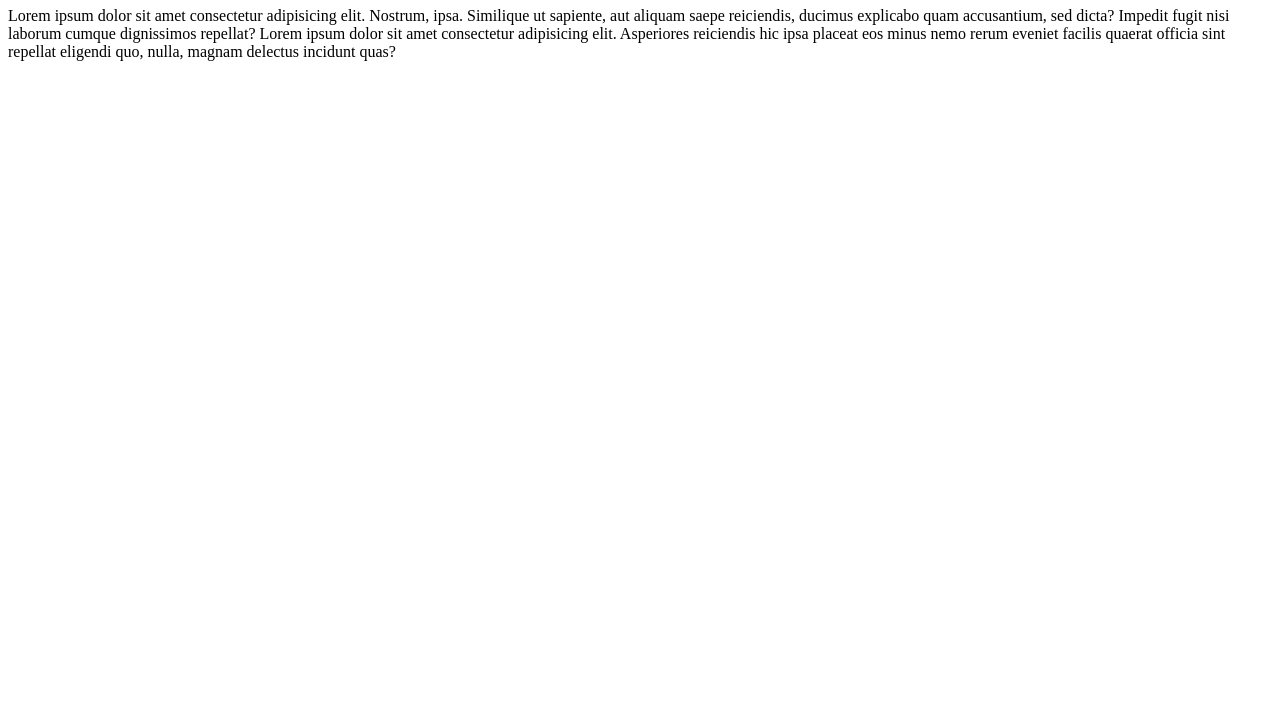
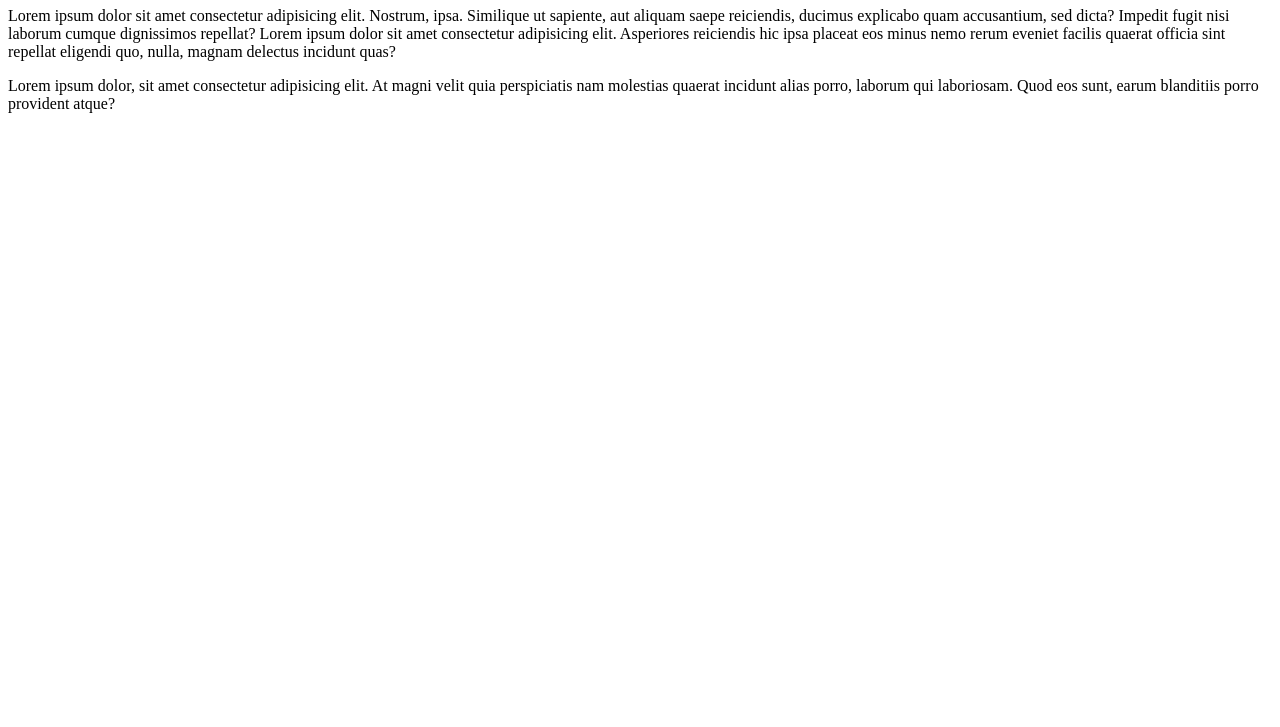
Before and after one commit to DevLukinhasz/Estudando-Git, a plain HTML site: page Site-Exemplo/index.html in a window 1280 px wide. Shown: the part 73-800 px from the top of the page. Drawn offline with Linux system fonts and the light colour scheme.

Commit message:
Adicionei um paragrafo

```diff
--- a/Site-Exemplo/index.html
+++ b/Site-Exemplo/index.html
@@ -9,6 +9,7 @@
     <h1>Primeiro Site no git</h1>
 
     <p>Lorem ipsum dolor sit amet consectetur adipisicing elit. Nostrum, ipsa. Similique ut sapiente, aut aliquam saepe reiciendis, ducimus explicabo quam accusantium, sed dicta? Impedit fugit nisi laborum cumque dignissimos repellat? Lorem ipsum dolor sit amet consectetur adipisicing elit. Asperiores reiciendis hic ipsa placeat eos minus nemo rerum eveniet facilis quaerat officia sint repellat eligendi quo, nulla, magnam delectus incidunt quas?</p>
+    <p>Lorem ipsum dolor, sit amet consectetur adipisicing elit. At magni velit quia perspiciatis nam molestias quaerat incidunt alias porro, laborum qui laboriosam. Quod eos sunt, earum blanditiis porro provident atque?</p>
 
 </body>
 </html>
```
